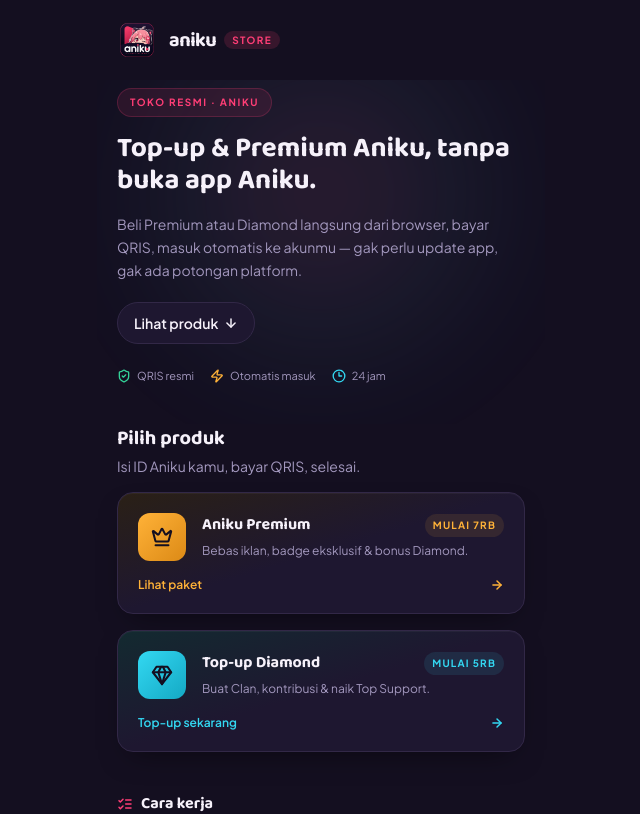
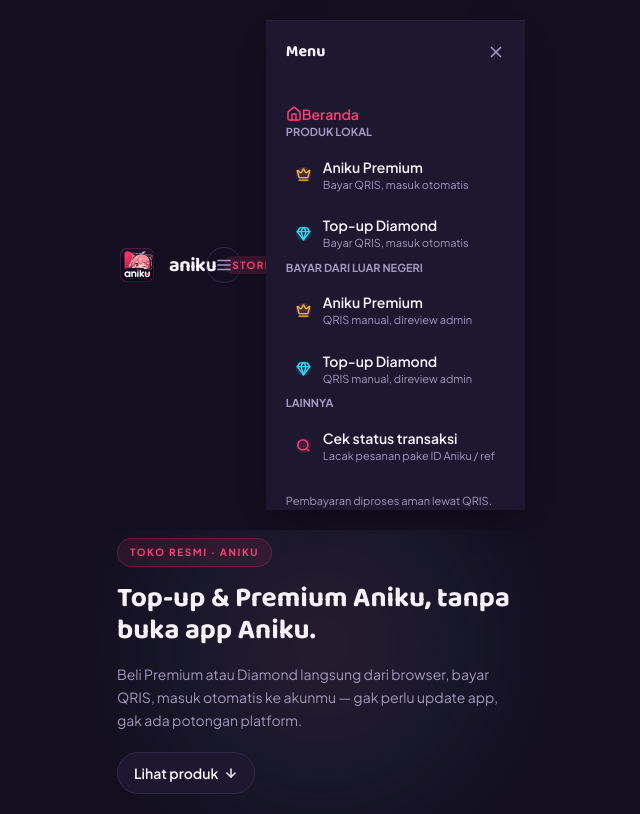
Before and after one commit to MisterXyz-sc/aniku-store, a Next.js app: page / in a window 1280 px wide. Shown: the top 814 px of the page, without its empty margins (319-959 px from the left). Built offline with nearby package versions, Linux system fonts and the light colour scheme.

Commit message:
add preview

```diff
--- a/app/layout.tsx
+++ b/app/layout.tsx
@@ -2,6 +2,7 @@
 import { Baloo_2, Plus_Jakarta_Sans, JetBrains_Mono } from 'next/font/google';
 import Image from 'next/image';
 import Link from 'next/link';
+import SidebarMenu from '@/components/SidebarMenu';
 import './globals.css';
 
 const display = Baloo_2({
@@ -51,6 +52,7 @@
                 STORE
               </span>
             </div>
+            <SidebarMenu />
           </header>
 
           <main className="flex-1 px-5 pb-8">{children}</main>
--- /dev/null
+++ b/components/SidebarMenu.tsx
@@ -0,0 +1,167 @@
+'use client';
+
+import { useEffect, useState } from 'react';
+import Link from 'next/link';
+import { usePathname } from 'next/navigation';
+import { Menu, X, Crown, Gem, Globe, Search, Home } from 'lucide-react';
+
+type NavItem = {
+  href: string;
+  label: string;
+  desc: string;
+  icon: typeof Crown;
+  accentText: string;
+  accentBg: string;
+};
+
+type NavGroup = {
+  title: string;
+  items: NavItem[];
+};
+
+const GROUPS: NavGroup[] = [
+  {
+    title: 'Produk lokal',
+    items: [
+      { href: '/premium', label: 'Aniku Premium', desc: 'Bayar QRIS, masuk otomatis', icon: Crown, accentText: 'text-gold', accentBg: 'bg-gold/15' },
+      { href: '/diamond', label: 'Top-up Diamond', desc: 'Bayar QRIS, masuk otomatis', icon: Gem, accentText: 'text-diamond', accentBg: 'bg-diamond/15' }
+    ]
+  },
+  {
+    title: 'Bayar dari luar negeri',
+    items: [
+      { href: '/premium/manual', label: 'Aniku Premium', desc: 'QRIS manual, direview admin', icon: Crown, accentText: 'text-gold', accentBg: 'bg-gold/15' },
+      { href: '/diamond/manual', label: 'Top-up Diamond', desc: 'QRIS manual, direview admin', icon: Gem, accentText: 'text-diamond', accentBg: 'bg-diamond/15' }
+    ]
+  }
+];
+
+export default function SidebarMenu() {
+  const [open, setOpen] = useState(false);
+  const pathname = usePathname();
+
+  // Nutup drawer otomatis begitu pindah halaman.
+  useEffect(() => {
+    setOpen(false);
+  }, [pathname]);
+
+  // Kunci scroll body pas drawer kebuka + bisa ditutup pake Escape.
+  useEffect(() => {
+    if (!open) return;
+    const onKeyDown = (e: KeyboardEvent) => {
+      if (e.key === 'Escape') setOpen(false);
+    };
+    document.addEventListener('keydown', onKeyDown);
+    const prevOverflow = document.body.style.overflow;
+    document.body.style.overflow = 'hidden';
+    return () => {
+      document.removeEventListener('keydown', onKeyDown);
+      document.body.style.overflow = prevOverflow;
+    };
+  }, [open]);
+
+  return (
+    <>
+      <button
+        onClick={() => setOpen(true)}
+        aria-label="Buka menu"
+        className="ml-auto flex items-center justify-center w-9 h-9 shrink-0 rounded-full border border-ink-line text-paper-muted transition hover:border-brand/40 hover:text-paper"
+      >
+        <Menu size={18} strokeWidth={2.25} />
+      </button>
+
+      {/* Backdrop */}
+      <div
+        aria-hidden={!open}
+        onClick={() => setOpen(false)}
+        className={`fixed inset-0 z-40 bg-black/60 transition-opacity duration-300 ${
+          open ? 'opacity-100 pointer-events-auto' : 'opacity-0 pointer-events-none'
+        }`}
+      />
+
+      {/* Drawer */}
+      <aside
+        role="dialog"
+        aria-modal="true"
+        aria-label="Menu navigasi"
+        className={`fixed inset-y-0 right-0 z-50 w-[82%] max-w-xs bg-ink-raised border-l border-ink-line shadow-card flex flex-col transition-transform duration-300 ease-out ${
+          open ? 'translate-x-0' : 'translate-x-full'
+        }`}
+      >
+        <div className="flex items-center justify-between px-5 py-5 border-b border-ink-line">
+          <p className="font-display font-bold text-base">Menu</p>
+          <button
+            onClick={() => setOpen(false)}
+            aria-label="Tutup menu"
+            className="flex items-center justify-center w-8 h-8 rounded-full text-paper-muted transition hover:bg-ink-field hover:text-paper"
+          >
+            <X size={18} strokeWidth={2.25} />
+          </button>
+        </div>
+
+        <nav className="flex-1 overflow-y-auto px-5 py-5 flex flex-col gap-6">
+          <Link
+            href="/"
+            className={`flex items-center gap-2.5 text-sm font-semibold transition hover:text-brand ${
+              pathname === '/' ? 'text-brand' : 'text-paper'
+            }`}
+          >
+            <Home size={16} strokeWidth={2.25} />
+            Beranda
+          </Link>
+
+          {GROUPS.map((group) => (
+            <div key={group.title} className="flex flex-col gap-2">
+              <p className="text-[11px] font-bold tracking-[0.1em] text-paper-muted uppercase">{group.title}</p>
+              <div className="flex flex-col gap-1.5">
+                {group.items.map((item) => {
+                  const Icon = item.icon;
+                  const active = pathname === item.href;
+                  return (
+                    <Link
+                      key={item.href}
+                      href={item.href}
+                      className={`flex items-center gap-3 rounded-xl px-2.5 py-2 transition ${
+                        active ? 'bg-ink-field' : 'hover:bg-ink-field/60'
+                      }`}
+                    >
+                      <div className={`w-8 h-8 shrink-0 rounded-lg ${item.accentBg} flex items-center justify-center`}>
+                        <Icon size={15} strokeWidth={2.25} className={item.accentText} />
+                      </div>
+                      <div className="min-w-0">
+                        <p className={`text-sm font-semibold ${active ? 'text-paper' : 'text-paper'}`}>{item.label}</p>
+                        <p className="text-[11px] text-paper-muted truncate">{item.desc}</p>
+                      </div>
+                    </Link>
+                  );
+                })}
+              </div>
+            </div>
+          ))}
+
+          <div className="flex flex-col gap-2">
+            <p className="text-[11px] font-bold tracking-[0.1em] text-paper-muted uppercase">Lainnya</p>
+            <Link
+              href="/cek-status"
+              className={`flex items-center gap-3 rounded-xl px-2.5 py-2 transition ${
+                pathname === '/cek-status' ? 'bg-ink-field' : 'hover:bg-ink-field/60'
+              }`}
+            >
+              <div className="w-8 h-8 shrink-0 rounded-lg bg-brand/15 flex items-center justify-center">
+                <Search size={15} strokeWidth={2.25} className="text-brand" />
+              </div>
+              <div className="min-w-0">
+                <p className="text-sm font-semibold text-paper">Cek status transaksi</p>
+                <p className="text-[11px] text-paper-muted truncate">Lacak pesanan pake ID Aniku / ref</p>
+              </div>
+            </Link>
+          </div>
+        </nav>
+
+        <div className="px-5 py-4 border-t border-ink-line text-[11px] text-paper-muted leading-relaxed">
+          Pembayaran diproses aman lewat QRIS.
+        </div>
+      </aside>
+    </>
+  );
+}
```
